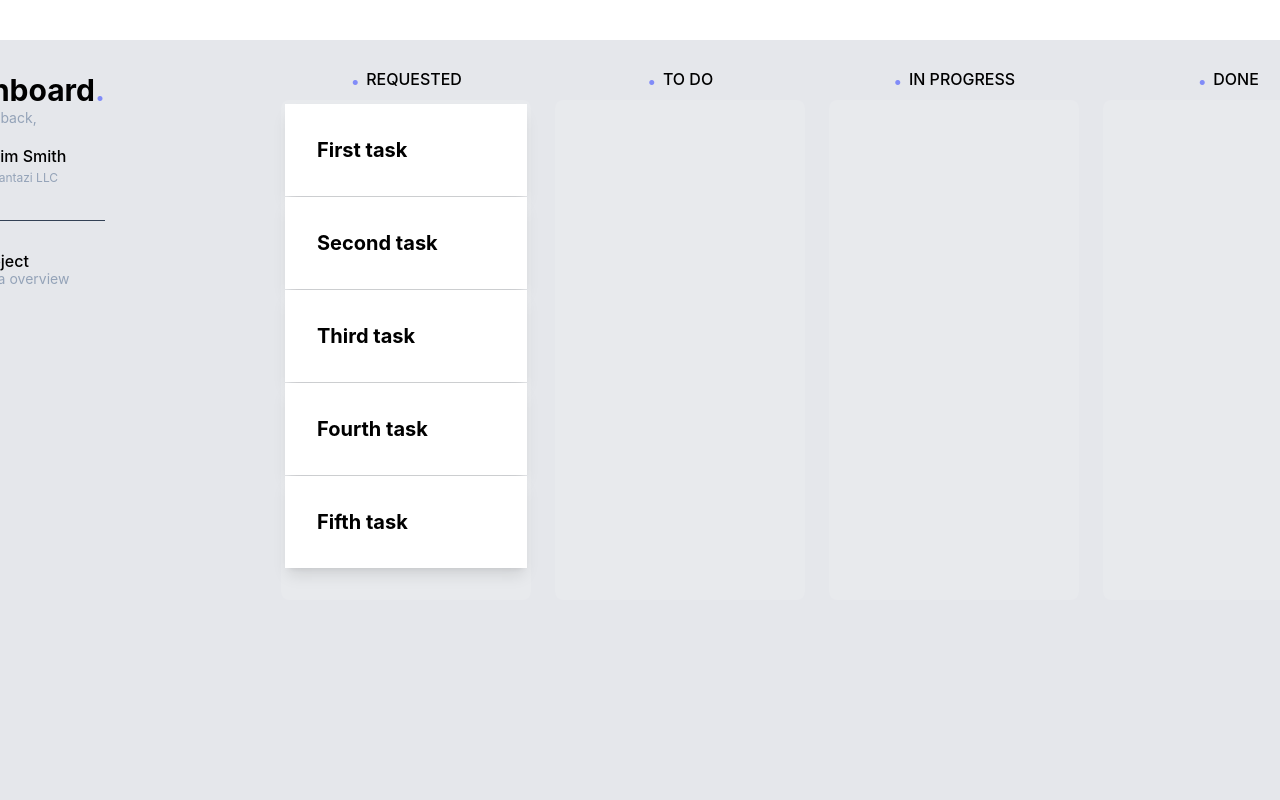
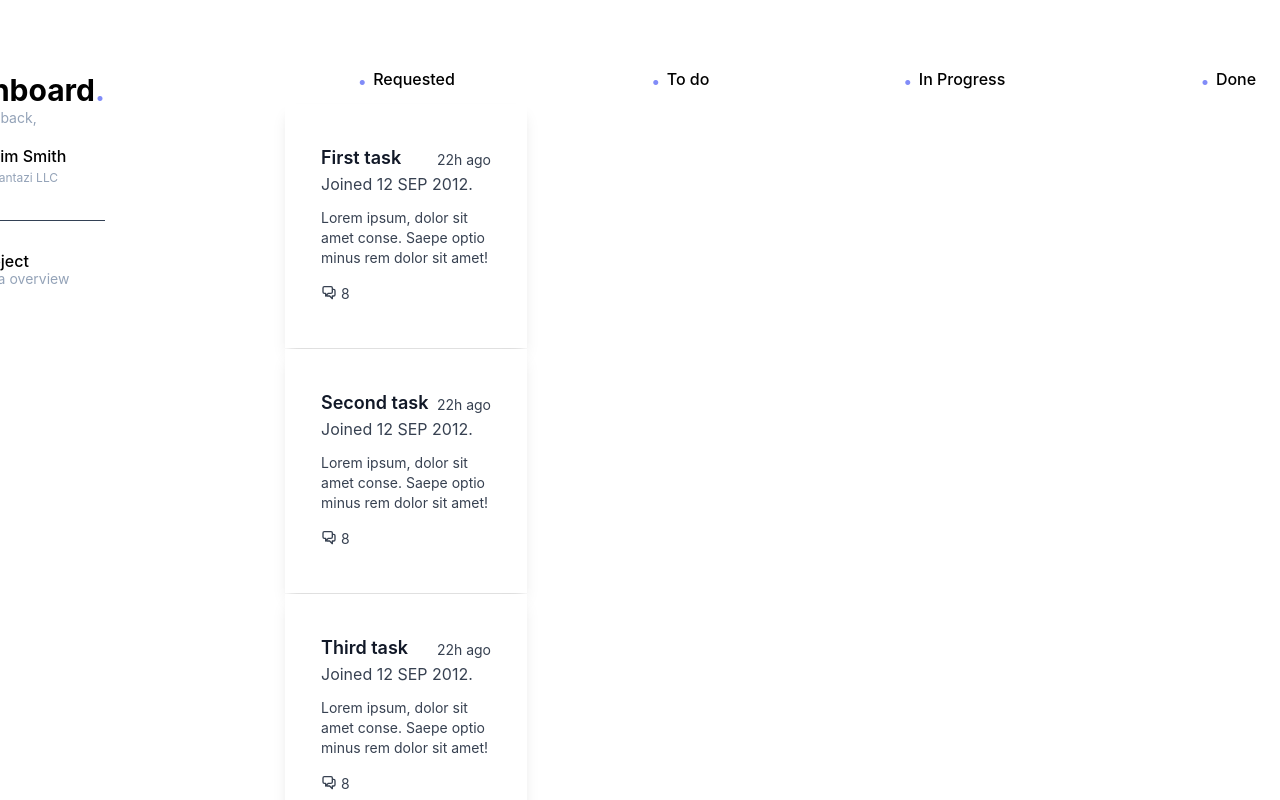
Before and after one commit to akshil124/confluence-frontend, a React (Create React App) app: page /board in a window 1280 px wide. Shown: the top 800 px of the page. Built offline with nearby package versions, Linux system fonts and the light colour scheme.

Commit message:
'kanban-board'

```diff
--- a/package.json
+++ b/package.json
@@ -4,11 +4,16 @@
   "private": true,
   "dependencies": {
     "@apollo/client": "^3.7.8",
+    "@cloudinary/react": "^1.11.0",
+    "@cloudinary/url-gen": "^1.9.1",
     "@hookform/resolvers": "^2.9.11",
     "@reduxjs/toolkit": "^1.9.2",
     "@testing-library/jest-dom": "^5.16.5",
     "@testing-library/react": "^13.4.0",
     "@testing-library/user-event": "^13.5.0",
+    "axios-react": "^2.0.8",
+    "cloudinary": "^1.34.0",
+    "cloudinary-react": "^1.8.1",
     "react": "^18.2.0",
     "react-beautiful-dnd": "^13.1.1",
     "react-dom": "^18.2.0",
--- a/src/Components/Dashboard/index.js
+++ b/src/Components/Dashboard/index.js
@@ -1,8 +1,9 @@
-import React, { useState } from 'react';
+import React, { useEffect, useState } from 'react';
 import { DragDropContext, Draggable, Droppable } from 'react-beautiful-dnd';
 import { ImSpinner3 } from 'react-icons/im';
 import { CiSearch, CiCalendarDate } from 'react-icons/ci';
-import { MdNotes } from 'react-icons/md';
+import { MdNotes, MdAttachFile, MdAlternateEmail, MdOutlinePeople } from 'react-icons/md';
+import { AiOutlineUpload, AiOutlineCloudUpload } from 'react-icons/ai';
 const tasks = [
     { id: '1', content: 'First task' },
     { id: '2', content: 'Second task' },
@@ -10,7 +11,6 @@ const tasks = [
     { id: '4', content: 'Fourth task' },
     { id: '5', content: 'Fifth task' }
 ];
-
 const taskStatus = {
     requested: {
         name: 'Requested',
@@ -29,6 +29,9 @@ const taskStatus = {
         items: []
     }
 };
+
+const cloudName = 'dr2ggviyh'; // replace with your own cloud name
+const uploadPreset = 'an3moc8v'; // replace with your own upload preset
 
 const onDragEnd = (result, columns, setColumns) => {
     // console.log('result, columns, setColumns', result, columns, setColumns);
@@ -72,15 +75,38 @@ function App () {
     const [columns, setColumns] = useState(taskStatus);
     const [showSidebar, setShowSidebar] = useState(false);
     const [cardData, setCardData] = useState();
+    const [imageUrl, setImageUrl] = useState([]);
+    useEffect(() => {
+    }, [columns]);
     const handleSidebar = (data, item) => {
         // console.log('item-->', data, item);
         setShowSidebar(true);
         setCardData({ ...cardData, data, name: item.content });
     };
+    const handleImageUpload = () => {
+        const { files } = document.querySelector('input[type="file"]');
+        const formData = new FormData();
+        // console.log('filew', files);
+        formData.append('file', files[0]);
+        formData.append('upload_preset', uploadPreset);
+        const options = {
+            method: 'POST',
+            body: formData
+        };
+        return fetch(`https://api.cloudinary.com/v1_1/${cloudName}/image/upload`, options)
+            .then(res => res.json())
+            .then(res => {
+                // console.log('res', res);
+                setImageUrl([...imageUrl, res.secure_url]);
+            })
+            // eslint-disable-next-line no-console
+            .catch(err => console.log(err));
+    };
     // console.log('item', cardData);
     return (
-        <div className="antialiased w-full min-h-screen  bg-gray-200 relative">
+        <div className="antialiased w-full min-h-screen relative">
             <div className=" py-4 gap-2  my-10 px-2 "
+
                 style={{ display: 'flex', justifyContent: 'center', height: '100%' }}
             >
                 <div className="grid   mr-36  ">
@@ -96,8 +122,7 @@ function App () {
                                     alt=""/>
                             </div>
                             <div>
-                                <p className="font-medium group-hover:text-indigo-400 leading-4">Jim
-                                    Smith</p>
+                                <p className="font-medium group-hover:text-indigo-400 leading-4">Jim Smith</p>
                                 <span className="text-xs text-slate-400">Pantazi LLC</span>
                             </div>
                         </a>
@@ -118,8 +143,7 @@ function App () {
                                     </div>
                                     <div>
                                         <p className="font-medium group-hover:text-indigo-400 leading-4">Project</p>
-                                        <p className="text-slate-400 text-sm hidden md:block">Data
-                                            overview</p>
+                                        <p className="text-slate-400 text-sm hidden md:block">Data overview</p>
                                     </div>
                                 </div>
                             </a>
@@ -142,7 +166,7 @@ function App () {
                             >
                                 <div className="flex ">
                                     <h1 className="font-medium font-black group-hover:text-indigo-400  leading-4 " >
-                                        <span className="text-indigo-400 mr-1.5 font-bold text-lg lg:text-3xl ">.</span>{column.name.toUpperCase()}</h1></div>
+                                        <span className="text-indigo-400 mr-1.5 font-bold text-lg lg:text-3xl ">.</span>{column.name}</h1></div>
                                 <div style={{ margin: 8 }}>
                                     <Droppable droppableId={columnId} key={columnId}>
                                         {(provided, snapshot) => {
@@ -160,7 +184,7 @@ function App () {
                                                     }}
                                                     className="rounded-lg bg-white/10"
                                                 >
-                                                    {column.items.map((item, index) => {
+                                                    {column.items && column.items.map((item, index) => {
                                                         // console.log("...provided.draggableProps", provided.draggableProps, provided.dragHandleProps)
                                                         return (
                                                             <Draggable
@@ -185,9 +209,43 @@ function App () {
                                                                                 // color: 'white',
                                                                                 ...provided.draggableProps.style
                                                                             }} data-drawer-target="drawer-navigation" data-drawer-show="drawer-navigation" aria-controls="drawer-navigation">
-                                                                            <div className="group p-4 transition-all duration-300 hover:rotate-1 bg-white shadow-lg lg:p-8 ">
+                                                                            <div className="group p-4 transition-all duration-300  bg-white shadow-lg lg:p-5 ">
                                                                                 <div className="flex items-center gap-x-2">
-                                                                                    <h3 className="text-xl font-bold " >{item.content}</h3>
+                                                                                    {/* <h3 className="text-xl font-bold " >{item.content}</h3> */}
+                                                                                    {/* <div className="flex bg-white shadow-lg rounded-lg mx-4 md:mx-auto my-56 max-w-md md:max-w-2xl "> */}
+                                                                                    <div className="flex items-start px-4 py-6">
+                                                                                        <div className="">
+                                                                                            <div className="flex items-center justify-between">
+                                                                                                <h2 className="text-lg font-semibold text-gray-900 -mt-1">{item.content}</h2>
+                                                                                                <small className="text-sm text-gray-700">22h ago</small>
+                                                                                            </div>
+                                                                                            <p className="text-gray-700">Joined 12 SEP 2012. </p>
+                                                                                            <p className="mt-3 text-gray-700 text-sm">
+                                                                                                        Lorem ipsum,
+                                                                                                        dolor sit amet
+                                                                                                        conse. Saepe
+                                                                                                        optio minus rem
+                                                                                                        dolor sit amet!
+                                                                                            </p>
+                                                                                            <div className="mt-4 flex items-center">
+                                                                                                <div
+                                                                                                    className="flex mr-2 text-gray-700 text-sm mr-8">
+                                                                                                    <svg
+                                                                                                        fill="none"
+                                                                                                        viewBox="0 0 24 24"
+                                                                                                        className="w-4 h-4 mr-1"
+                                                                                                        stroke="currentColor">
+                                                                                                        <path
+                                                                                                            strokeLinecap="round"
+                                                                                                            strokeLinejoin="round"
+                                                                                                            strokeWidth="2"
+                                                                                                            d="M17 8h2a2 2 0 012 2v6a2 2 0 01-2 2h-2v4l-4-4H9a1.994 1.994 0 01-1.414-.586m0 0L11 14h4a2 2 0 002-2V6a2 2 0 00-2-2H5a2 2 0 00-2 2v6a2 2 0 002 2h2v4l.586-.586z"/>
+                                                                                                    </svg>
+                                                                                                    <span>8</span>
+                                                                                                </div>
+                                                                                            </div>
+                                                                                        </div>
+                                                                                    </div>
                                                                                 </div>
                                                                             </div>
                                                                         </div>
@@ -207,13 +265,14 @@ function App () {
                     })}
                 </DragDropContext>
             </div>
-            {showSidebar && <div id="drawer-navigation" onClick={() => setShowSidebar(false)} className="fixed top-0 right-0 z-40 w-2/5  h-screen p-4 bg-white shadow-lg transition-all  overflow-y-auto bg-white-900  " tabIndex="-1" aria-labelledby="drawer-navigation-label">
+            {showSidebar && <div id="drawer-navigation" className="fixed top-0 right-0 group p-4 transition-all duration-300  bg-white  lg:p-8 w-2/5  h-screen p-4 shadow-2xl bg-white z-50 transition-all  overflow-y-auto bg-white-900  " tabIndex="-1" aria-labelledby="drawer-navigation-label">
                 <h5 id="drawer-navigation-label" className="text-base font-semibold text-gray-500 uppercase dark:text-gray-400">Menu</h5>
                 <button type="button" onClick={() => setShowSidebar(false)} data-drawer-hide="drawer-navigation" aria-controls="drawer-navigation" className="text-gray-400 bg-transparent hover:bg-gray-200 hover:text-gray-900 rounded-lg text-sm p-1.5 absolute top-2.5 right-2.5 inline-flex items-center dark:hover:bg-gray-600 dark:hover:text-white" >
-                    <svg aria-hidden="true" className="w-5 h-5" fill="currentColor" viewBox="0 0 20 20" xmlns="http://www.w3.org/2000/svg"><path fillRule="evenodd" d="M4.293 4.293a1 1 0 011.414 0L10 8.586l4.293-4.293a1 1 0 111.414 1.414L11.414 10l4.293 4.293a1 1 0 01-1.414 1.414L10 11.414l-4.293 4.293a1 1 0 01-1.414-1.414L8.586 10 4.293 5.707a1 1 0 010-1.414z" clipRule="evenodd"></path></svg>
+                    <svg aria-hidden="true" className="w-5 h-5" fill="currentColor" viewBox="0 0 20 20" xmlns="http://www.w3.org/2000/svg">
+                        <path fillRule="evenodd" d="M4.293 4.293a1 1 0 011.414 0L10 8.586l4.293-4.293a1 1 0 111.414 1.414L11.414 10l4.293 4.293a1 1 0 01-1.414 1.414L10 11.414l-4.293 4.293a1 1 0 01-1.414-1.414L8.586 10 4.293 5.707a1 1 0 010-1.414z" clipRule="evenodd"></path></svg>
                     <span className="sr-only">Close menu</span>
                 </button>
-                <div className="grid   mr-36  ">
+                <div className="grid   mr-36">
                     <div id="menu" className=" col-span-3 rounded-lg p-4 ">
                         <h1 className="font-bold text-lg lg:text-3xl bg-gradient-to-br from-white  to-transparent bg-clip-text ">{cardData.name}<span
                             className="text-indigo-400">.</span></h1>
@@ -223,9 +282,38 @@ function App () {
                                     <span className="flex ml-3 gap-2"><ImSpinner3 className="mt-1"/>Status</span>
                                     <span className="font-bold">{cardData.data}</span>
                                 </div>
+                                <div className="flex gap-12">
+                                    <span className="flex ml-3 gap-2"><MdOutlinePeople className="mt-1"/>People</span>
+                                </div>
                                 <span className="flex ml-3 gap-2"><CiSearch className="mt-1"/>Completion</span>
-                                <span className="flex ml-3 gap-2"><CiCalendarDate className="mt-1"/>Dates</span>
-                                <span className="flex ml-3 gap-2"><MdNotes className="mt-1"/>Description</span>
+                                <div className="flex gap-12">
+                                    <span className="flex ml-3 gap-2"><CiCalendarDate className="mt-1"/>Dates</span>
+                                    <span className="font-bold">{new Date().toLocaleString()}</span>
+                                </div>
+                                <div className="flex gap-4">
+                                    <span className="flex ml-3 gap-2"><MdNotes className="mt-1"/>Description</span>
+                                    <input className="w-full rounded-md border border-[#e0e0e0] bg-white py-1 px-6 text-base font-medium text-[#6B7280] outline-none focus:border-[#6A64F1] focus:shadow-md"
+                                    />
+                                </div>
+                                <div className="flex gap-6">
+                                    <span className="flex ml-3 gap-2"><AiOutlineUpload className="mt-1"/>Upload</span>
+                                    <input type="file" multiple/>
+                                    <button type="button" className="" onClick={handleImageUpload}>Submit</button>
+                                </div>
+                                <div className="flex gap-3">
+                                    <div className="flex ml-3"> <img className="rounded-full w-6 h-6 relative object-cover mt-1"
+                                        src="https://img.freepik.com/free-photo/no-problem-concept-bearded-man-makes-okay-gesture-has-everything-control-all-fine-gesture-wears-spectacles-jumper-poses-against-pink-wall-says-i-got-this-guarantees-something_273609-42817.jpg?w=1800&t=st=1669749937~exp=1669750537~hmac=4c5ab249387d44d91df18065e1e33956daab805bee4638c7fdbf83c73d62f125"
+                                        alt=""/></div>
+                                    <div className="flex gap-5">
+                                        <input placeholder='add a comment.....' className="w-full rounded-md border border-[#e0e0e0] bg-white  text-base font-medium text-[#6B7280] outline-none py-1 px-6 focus:border-[#6A64F1] focus:shadow-md"/>
+                                        <div className='flex'> <MdAttachFile className="mt-2" /><MdAlternateEmail className="mt-2 ml-5"/><AiOutlineCloudUpload className="mt-2 ml-5" /></div>
+                                    </div>
+                                </div>
+                                <div>
+                                    {imageUrl && imageUrl.map((img, index) => (
+                                        <img src={img} alt="" key={index} className="w-[500px]"/>
+                                    ))}
+                                </div>
                             </div>
                         </div>
                     </div>
```
